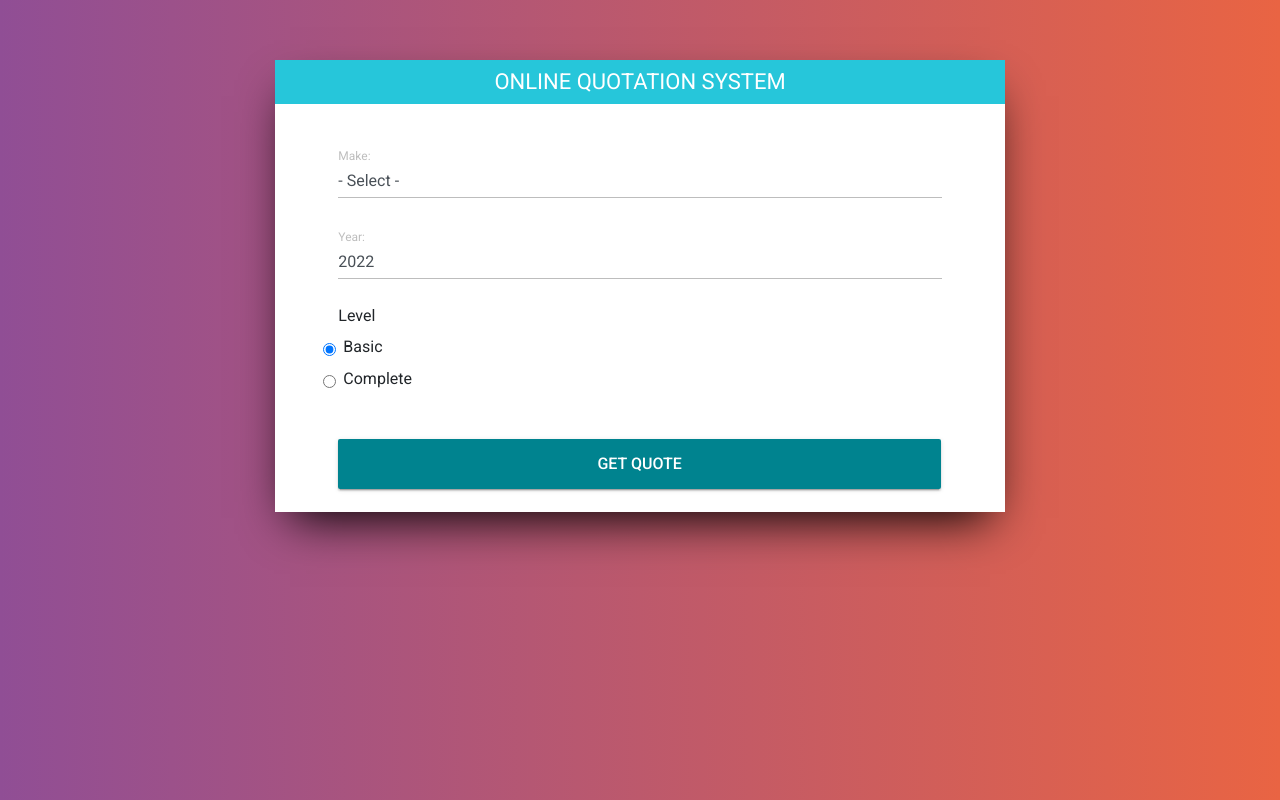
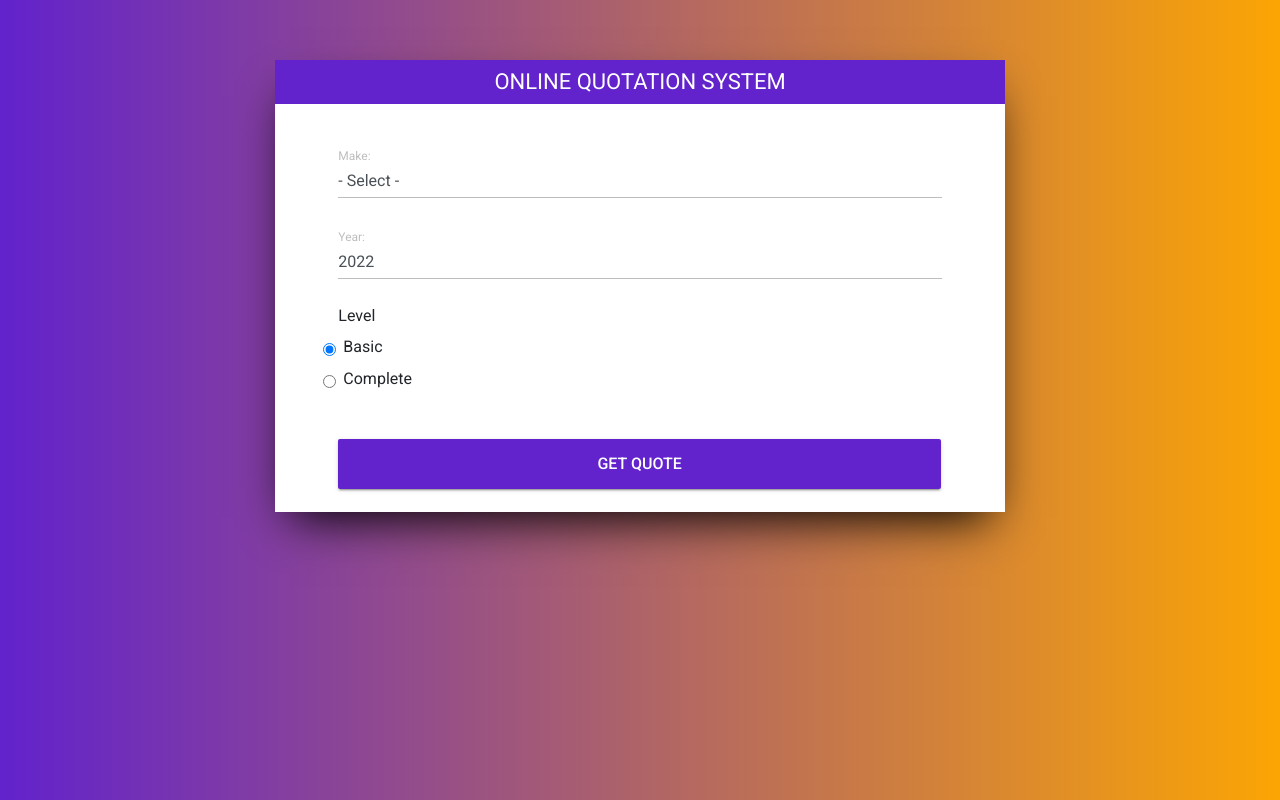
Before and after one commit to jetsoms/Quote-System, a plain HTML site: page index.html in a window 1280 px wide. Drawn offline with nearby package versions, Linux system fonts and the light colour scheme.

Commit message:
Update custom.css

```diff
--- a/css/custom.css
+++ b/css/custom.css
@@ -1,16 +1,16 @@
 body {
-    background: #e96443;  /* fallback for old browsers */
-    background: -webkit-linear-gradient(to right, #904e95, #e96443);  /* Chrome 10-25, Safari 5.1-6 */
-    background: linear-gradient(to right, #904e95, #e96443);
+    background: #FBA504;  /* fallback for old browsers */
+    background: -webkit-linear-gradient(to right, #6222CC, #FBA504);  /* Chrome 10-25, Safari 5.1-6 */
+    background: linear-gradient(to right, #6222CC, #FBA504);
 }
 .btn.btn-raised.btn-primary {
-    background-color: #00838F!important;
+    background-color: #6222CC!important;
     font-size: 16px;
     width: 100%;
     padding: 15px;
 }
 header {
-    background-color:#26C6DA;
+    background-color:#6222CC;
     padding: 10px;
     text-transform: uppercase;
     font-weight: bold;
@@ -49,7 +49,7 @@ header h1 {
     margin-bottom: 40px;
 }
 #result div {
-    border: 1px solid #26C6DA;
+    border: 1px solid #6222CC;
     text-align: center;
     padding: 0  0 20px 0;
 }
```
